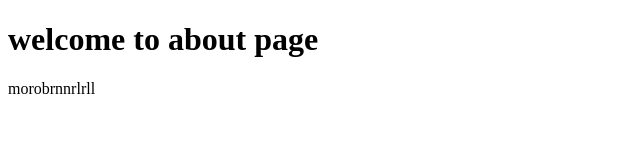
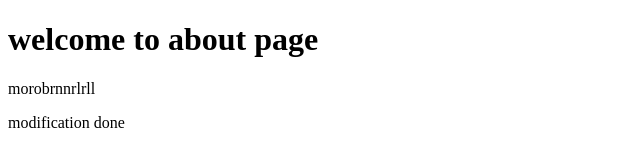
Before and after one commit to Akash-Jaiswar/git-tutorial, a plain HTML site: page about.html in a window 1280 px wide. Shown: the whole page, without its empty margins (0-640 px from the left). Drawn offline with Linux system fonts and the light colour scheme.

Commit message:
changed about.html first time

```diff
--- a/about.html
+++ b/about.html
@@ -11,5 +11,8 @@
     <h1>welcome to about page</h1>
     <p>morobrnnrlrll</p>
 
+    <p>modification done</p>
+
+
 </body>
 </html>
```
